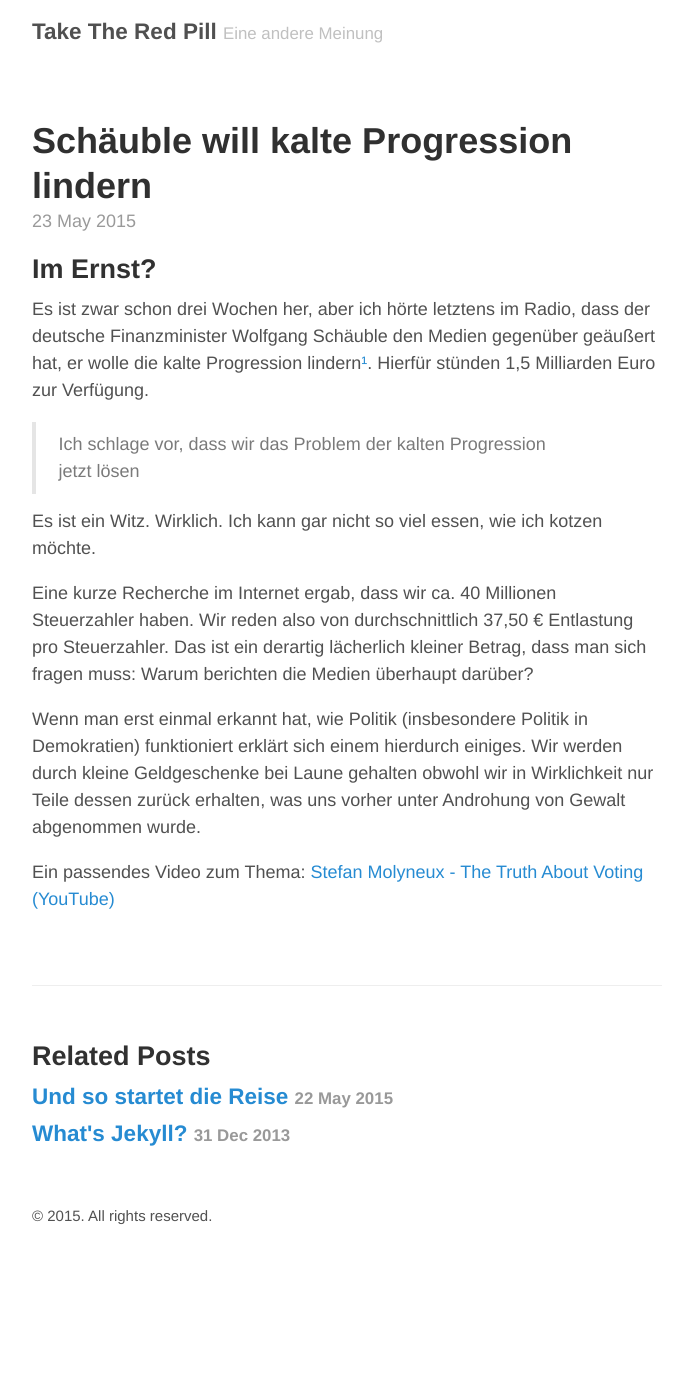
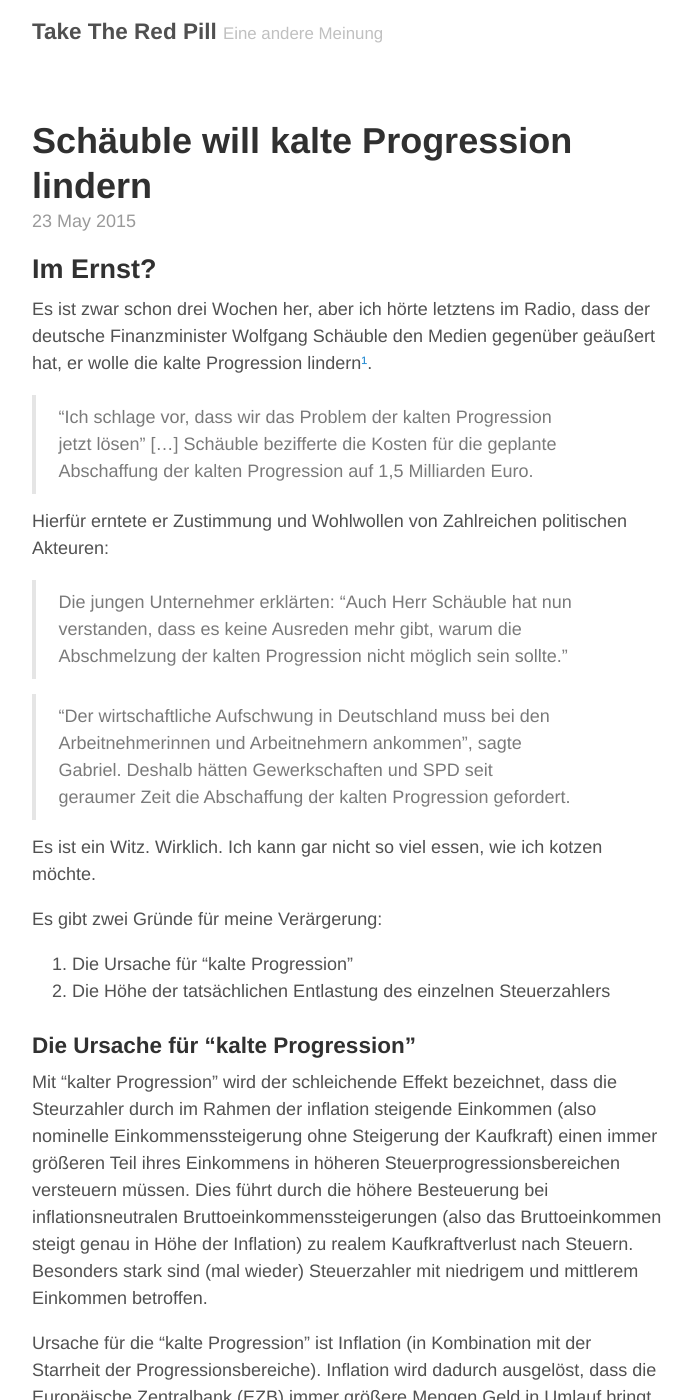
Before and after one commit to taketheredpill/taketheredpill.github.io, a Jekyll site: the page built from _posts/2015-05-23-kalte-progression.md, in a window 1280 px wide and 1400 px high. Shown: the whole window, without its empty margins (293-985 px from the left). Built offline with Jekyll 4.4.1, drawn with Linux system fonts in a browser that asks for light colours; some of the changed text lies outside the part shown.

Commit message:
kalte progression - ausgebaut

```diff
--- a/_posts/2015-05-23-kalte-progression.md
+++ b/_posts/2015-05-23-kalte-progression.md
@@ -6,14 +6,41 @@ title: Schäuble will kalte Progression lindern
 Im Ernst?
 -----
 
-Es ist zwar schon drei Wochen her, aber ich hörte letztens im Radio, dass der deutsche Finanzminister Wolfgang Schäuble den Medien gegenüber geäußert hat, er wolle die kalte Progression lindern[¹](http://de.reuters.com/article/topNews/idDEKBN0NS1T720150507). Hierfür stünden 1,5 Milliarden Euro zur Verfügung.
+Es ist zwar schon drei Wochen her, aber ich hörte letztens im Radio, dass der deutsche Finanzminister Wolfgang Schäuble den Medien gegenüber geäußert hat, er wolle die kalte Progression lindern[¹](http://de.reuters.com/article/topNews/idDEKBN0NS1T720150507).
 
-> Ich schlage vor, dass wir das Problem der kalten Progression jetzt lösen
+> "Ich schlage vor, dass wir das Problem der kalten Progression jetzt lösen" [...] Schäuble bezifferte die Kosten für die geplante Abschaffung der kalten Progression auf 1,5 Milliarden Euro.
+
+Hierfür erntete er Zustimmung und Wohlwollen von Zahlreichen politischen Akteuren:
+
+> Die jungen Unternehmer erklärten: "Auch Herr Schäuble hat nun verstanden, dass es keine Ausreden mehr gibt, warum die Abschmelzung der kalten Progression nicht möglich sein sollte."
+
+>  "Der wirtschaftliche Aufschwung in Deutschland muss bei den Arbeitnehmerinnen und Arbeitnehmern ankommen", sagte Gabriel. Deshalb hätten Gewerkschaften und SPD seit geraumer Zeit die Abschaffung der kalten Progression gefordert.
 
 Es ist ein Witz. Wirklich. Ich kann gar nicht so viel essen, wie ich kotzen möchte.
+
+Es gibt zwei Gründe für meine Verärgerung:
+
+1. Die Ursache für "kalte Progression"
+2. Die Höhe der tatsächlichen Entlastung des einzelnen Steuerzahlers
+
+### Die Ursache für "kalte Progression"
+
+Mit "kalter Progression" wird der schleichende Effekt bezeichnet, dass die Steurzahler durch im Rahmen der inflation steigende Einkommen (also nominelle Einkommenssteigerung ohne Steigerung der Kaufkraft) einen immer größeren Teil ihres Einkommens in höheren Steuerprogressionsbereichen versteuern müssen. Dies führt durch die höhere Besteuerung bei inflationsneutralen Bruttoeinkommenssteigerungen (also das Bruttoeinkommen steigt genau in Höhe der Inflation) zu realem Kaufkraftverlust nach Steuern. Besonders stark sind (mal wieder) Steuerzahler mit niedrigem und mittlerem Einkommen betroffen.
+
+Ursache für die "kalte Progression" ist Inflation (in Kombination mit der Starrheit der Progressionsbereiche). Inflation wird dadurch ausgelöst, dass die Europäische Zentralbank (EZB) immer größere Mengen Geld in Umlauf bringt. Wenn es mehr Geld, aber dieselbe Menge an Gütern und Dienstleistungen gibt, steigen zwangsläufig die Preise.
+
+### Die Höhe der Entlastung
 
 Eine kurze Recherche im Internet ergab, dass wir ca. 40 Millionen Steuerzahler haben. Wir reden also von durchschnittlich 37,50 € Entlastung pro Steuerzahler. Das ist ein derartig lächerlich kleiner Betrag, dass man sich fragen muss: Warum berichten die Medien überhaupt darüber?
 
 Wenn man erst einmal erkannt hat, wie Politik (insbesondere Politik in Demokratien) funktioniert erklärt sich einem hierdurch einiges. Wir werden durch kleine Geldgeschenke bei Laune gehalten obwohl wir in Wirklichkeit nur Teile dessen zurück erhalten, was uns vorher unter Androhung von Gewalt abgenommen wurde.
 
+### Fazit
+
+Es bleibt einem eigentlich nichts anders übrig, als sich verarscht zu fühlen. Zuerst wird die kalte Progression durch die Politik verursacht (zumindest die Geldpolitik der EZB) und im Nachgang werden wir mit 37,50 (unseres wohlgemerkt eigenen Geldes) abgespeist.
+
+In Anbetracht der Tatsache, dass in den letzten 15 Jahren die Inflation in der Summe 25%[²](http://de.inflation.eu/inflationsraten/deutschland/historische-inflation/vpi-inflation-deutschland.aspx) betragen hat (man also um dieselbe Kaufkraft wie in 2000 zu haben heute 25% mehr verdienen muss) sind 37,50 Entlastung eine Frechheit.
+
+*Rechenbeispiel*: Ein alleinstehender Arbeitnehmer, der im Jahr 2000 Brutto 30.000 Euro verdient hat würde auf Grund der Inflation heute 37.500 Euro verdienen. Er hätte Netto in 2000 ca. 20.000 Euro zur Verfügung. In 2015 knapp 24.000 € (Inflationsbereinigt also 19.200 €). Dies entspricht einer Mehrbelastung von 800 (Jahr-2000)-€ also ungefähr 1.000 € mit heutiger Kaufkraft. Auch wenn etwas mehr als die Hälfte der Mehrbelastung durch höhere Sozialabgaben zustande kommmt reden wir immer noch von 400-500 € Mehrbelastung durch kalte Progression. Die von Schäuble vorgeschlagene Entlastung entspricht also nicht einmal 10% der tatsächlichen Mehrbelastung. Sie ist also wirklich nichts weiter als eine riesige Frechheit, die den Steuerzahlern als Wohltat verkauft wird.
+
 Ein passendes Video zum Thema: [Stefan Molyneux - The Truth About Voting (YouTube)](https://www.youtube.com/watch?v=igbBItLemsM)
```
